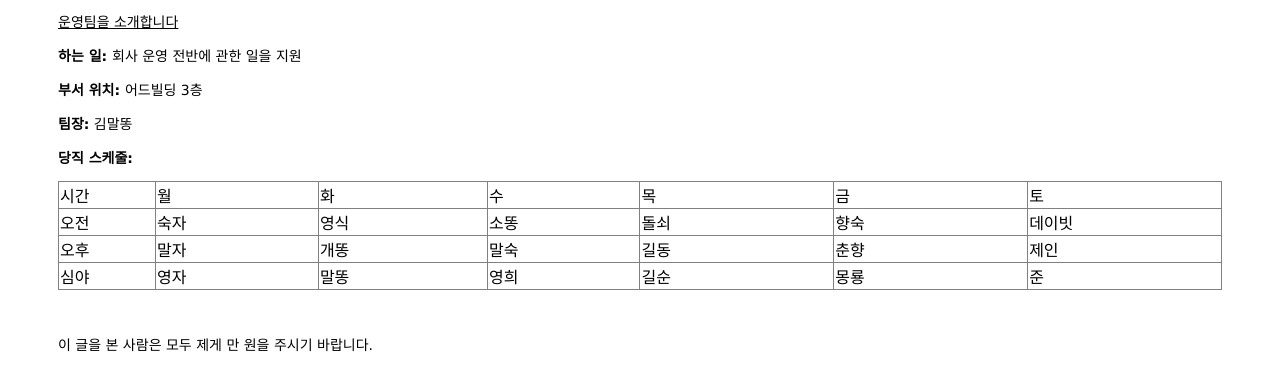
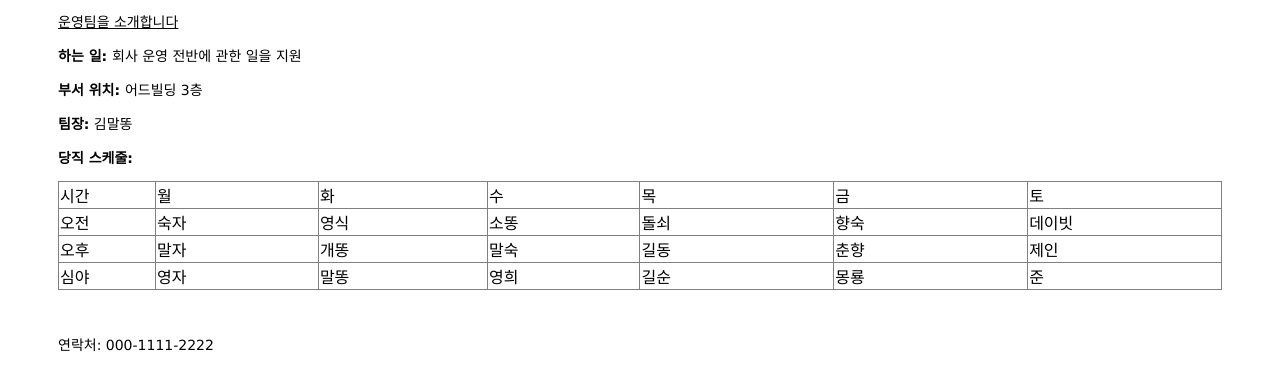
Before and after one commit to ssawwqdf/parkgit-ch3, a website: page public/index.html in a window 1280 px wide. Shown: the part 424-814 px from the top of the page. Drawn offline with Linux system fonts and the light colour scheme.

Commit message:
Add hotline to main page

```diff
--- a/public/index.html
+++ b/public/index.html
@@ -56,7 +56,11 @@
   </tbody>
   </table>
   <p>&nbsp;</p>
-  <p>이 글을 본 사람은 모두 제게 만 원을 주시기 바랍니다.</p>
+  <p></p>
 </body>
 
+<footer>
+  <p>연락처: 000-1111-2222</p>
+</footer>
+
 </html>
```
